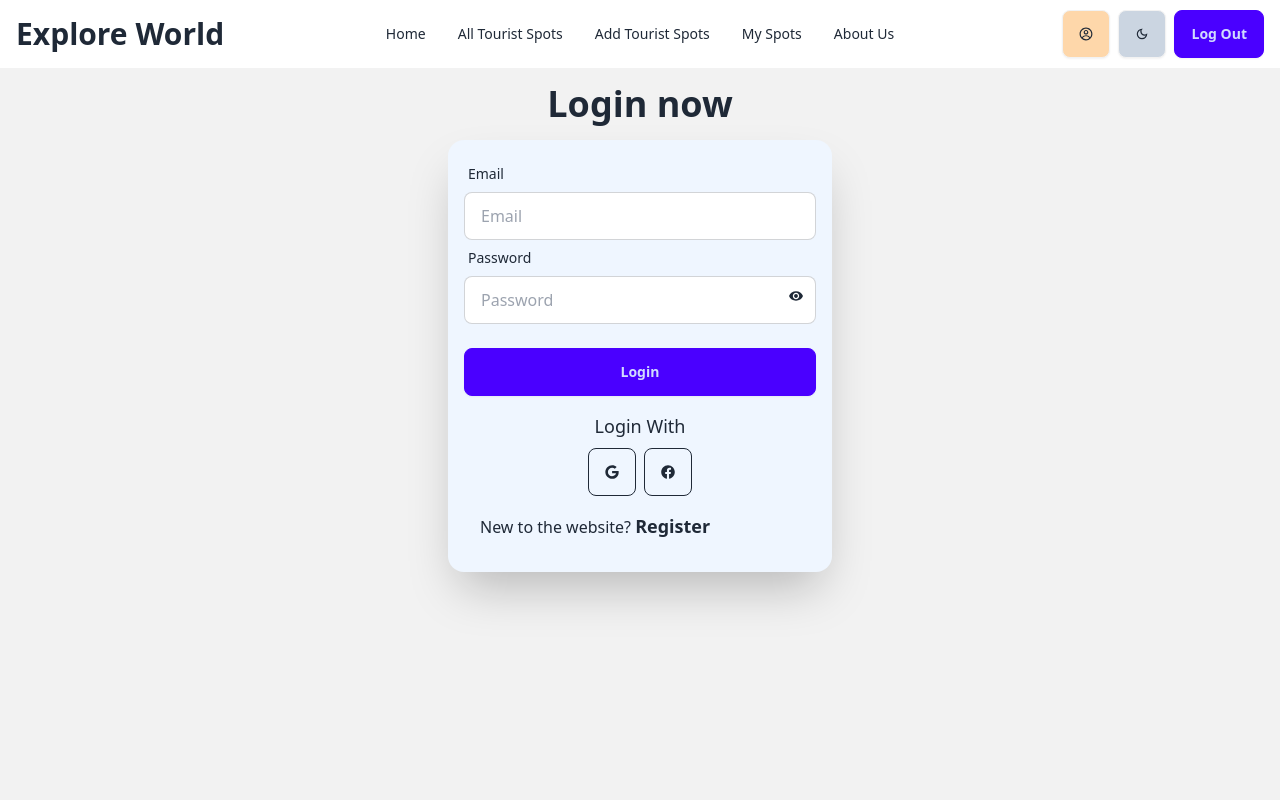
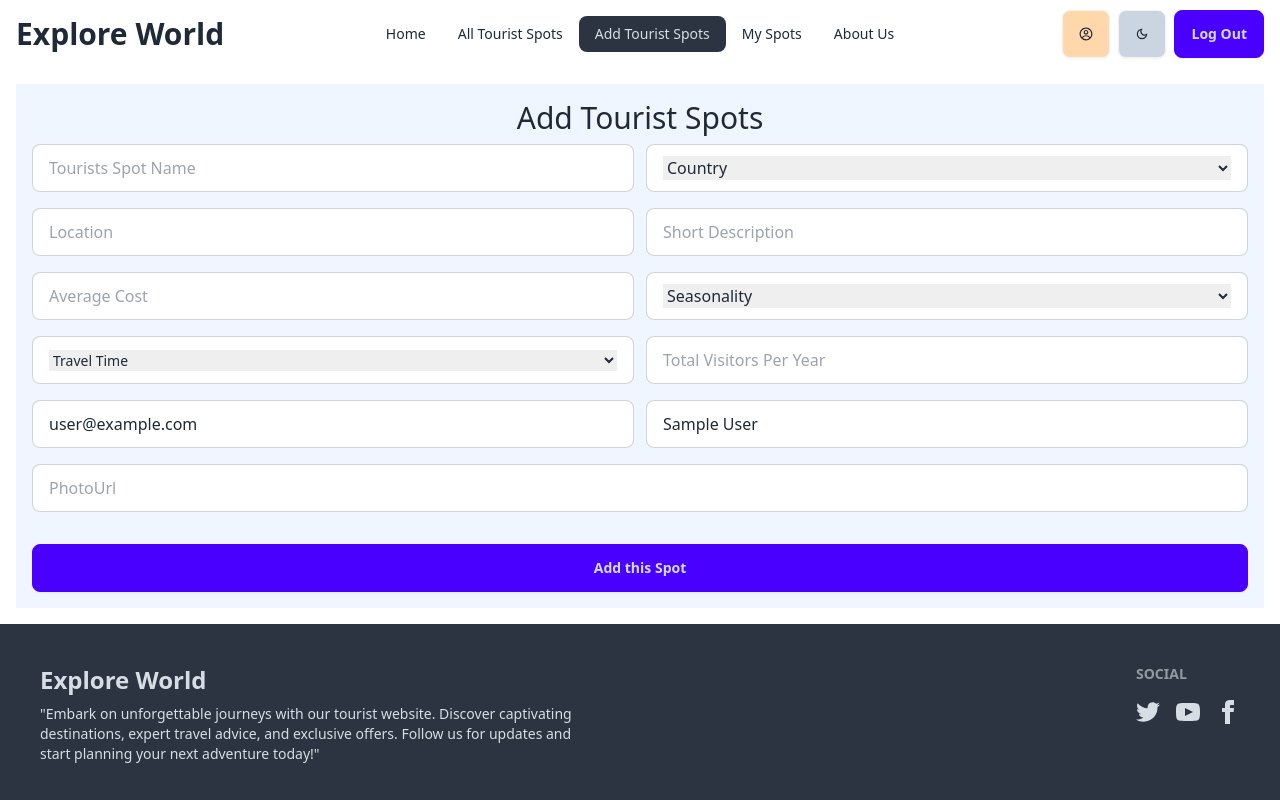
Before and after one commit to walidhasan404/World-Travel, a React (Vite) app: page /add in a window 1280 px wide. Before the commit this address led to /login. Shown: the top 800 px of the page. Built offline with nearby package versions, Linux system fonts and the light colour scheme; no server answers; sample sign-in values are in the browser's storage.

Commit message:
Some changes made

```diff
--- a/src/Components/AddSpots.jsx
+++ b/src/Components/AddSpots.jsx
@@ -65,18 +65,19 @@
                     <div className="flex gap-3 mb-4">
                         <div className="w-1/2">
                             <label className="input input-bordered flex items-center w-full gap-2">
-                                <input name="tourists_spot_name" type="text" className="grow" placeholder="Tourists Spot Name" />
+                                <input required name="tourists_spot_name" type="text" className="grow" placeholder="Tourists Spot Name" />
                             </label>
                         </div>
                         <div className="w-1/2">
                             <label className="input input-bordered flex items-center w-full gap-2">
-                                <select name="country_Name" className="grow">
+                                <select name="country_Name" className="grow" required>
+                                    <option value="" disabled selected>Country</option>
                                     <option value="Bangladesh">Bangladesh</option>
                                     <option value="Thailand">Thailand</option>
                                     <option value="Indonesia">Indonesia</option>
-                                    <option value="Pakistan">Thailand</option>
-                                    <option value="Pakistan">Thailand</option>
-                                    <option value="Pakistan">Thailand</option>
+                                    <option value="Malaysia">Malaysia</option>
+                                    <option value="Vietnam">Vietnam</option>
+                                    <option value="Cambodia">Cambodia</option>
                                 </select>
                             </label>
                         </div>
@@ -84,24 +85,25 @@
                     <div className="flex gap-3 mb-4">
                         <div className="w-1/2">
                             <label className="input input-bordered flex items-center w-full gap-2">
-                                <input name="location" type="text" className="grow" placeholder="Location" />
+                                <input required name="location" type="text" className="grow" placeholder="Location" />
                             </label>
                         </div>
                         <div className="w-1/2">
                             <label className="input input-bordered flex items-center w-full gap-2">
-                                <input name="short_description" type="text" className="grow" placeholder="Short Description" />
+                                <input required name="short_description" type="text" className="grow" placeholder="Short Description" />
                             </label>
                         </div>
                     </div>
                     <div className="flex gap-3 mb-4">
                         <div className="w-1/2">
                             <label className="input input-bordered flex items-center w-full gap-2">
-                                <input name="average_cost" type="text" className="grow" placeholder="Average Cost" />
+                                <input required name="average_cost" type="text" className="grow" placeholder="Average Cost" />
                             </label>
                         </div>
                         <div className="w-1/2">
                             <label className="input input-bordered flex items-center w-full gap-2">
-                                <select name="seasonality" className="grow">
+                                <select name="seasonality" className="grow" required>
+                                    <option value="" disabled selected>Seasonality</option>
                                     <option value="Summer">Summer</option>
                                     <option value="Winter">Winter</option>
                                     <option value="Spring">Spring</option>
@@ -114,17 +116,18 @@
                     <div className="flex gap-3 mb-4">
                         <div className="w-1/2">
                             <label className="input input-bordered flex items-center w-full gap-2">
-                                <select name="travel_time" className="grow">
-                                    <option value="1">Typically a half day trip, but longer stays are recommended to explore the area fully.</option>
-                                    <option value="2">Typically a full day trip, but longer stays are recommended to explore the area fully.</option>
-                                    <option value="3">A 2-3 days trip is common, but longer stays are recommended to explore the area fully.</option>
-                                    <option value="4">Typically a 5-7 days trip, but longer stays are recommended to explore the area fully.</option>
+                                <select name="travel_time" className="grow text-sm" required>
+                                    <option value="" disabled selected>Travel Time</option>
+                                    <option className='text-sm' value="1">Typically a half day trip, but can stay longer.</option>
+                                    <option className='text-sm' value="2">Typically a full day trip, but can stay longer.</option>
+                                    <option className='text-sm' value="3">A 2-3 days trip is common, but can stay longer.</option>
+                                    <option className='text-sm' value="4">Typically a 5-7 days trip, but can stay longer.</option>
                                 </select>
                             </label>
                         </div>
                         <div className="w-1/2">
                             <label className="input input-bordered flex items-center w-full gap-2">
-                                <input name="total_visitors_per_year" type="text" className="grow" placeholder="Total Visitors Per Year" />
+                                <input required name="total_visitors_per_year" type="text" className="grow" placeholder="Total Visitors Per Year" />
                             </label>
                         </div>
                     </div>
@@ -143,13 +146,13 @@
 
                         <div className="w-1/2">
                             <label className="input input-bordered flex items-center w-full gap-2">
-                                <input name="user_name" type="text" className="grow" defaultValue={user.displayName} readOnly/>
+                                <input name="user_name" type="text" className="grow" defaultValue={user.displayName} readOnly />
                             </label>
                         </div>
                     </div>
                     <div className="w-full mt-4">
                         <label className="input input-bordered flex items-center w-full gap-2">
-                            <input name="photo" type="text" className="grow" placeholder="PhotoUrl" />
+                            <input required name="photo" type="text" className="grow" placeholder="PhotoUrl" />
                         </label>
                     </div>
                     <div className="mt-4">
--- a/src/Components/Providers/AuthProvider.jsx
+++ b/src/Components/Providers/AuthProvider.jsx
@@ -54,7 +54,9 @@
 
     return (
         <AuthContext.Provider value={authInfo}>
-            {children}
+            {loading ? <div className="p-16">
+                <span className="loading loading-bars loading-lg"></span>
+            </div> : children}
         </AuthContext.Provider>
     );
 };
```
